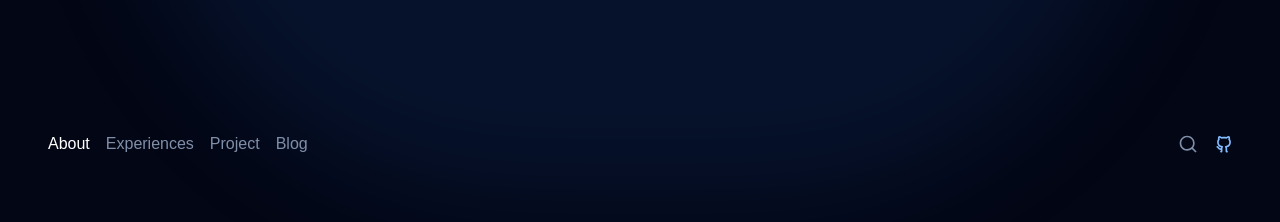
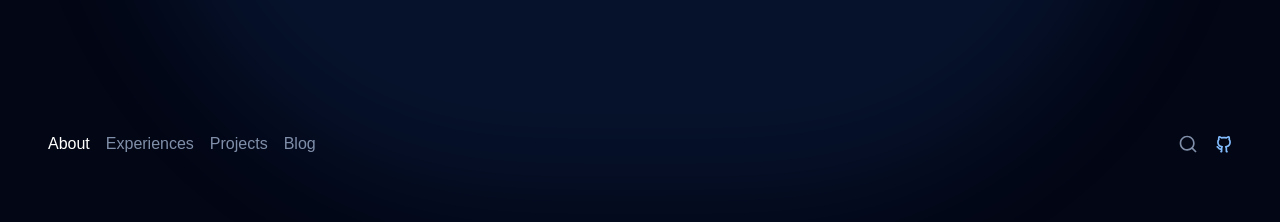
Before and after one commit to cksrlcks/portfolio, a Next.js app: page / in a window 1280 px wide. Shown: the top 222 px of the page. Built offline with nearby package versions, Linux system fonts and the light colour scheme; a web font is replaced by a local one.

Commit message:
fix: 네비게이션 이름 수정

```diff
--- a/src/components/RootNav.tsx
+++ b/src/components/RootNav.tsx
@@ -26,7 +26,7 @@ const MENU = [
   {
     id: 3,
     href: '/projects',
-    label: 'project',
+    label: 'projects',
   },
   {
     id: 4,
```
